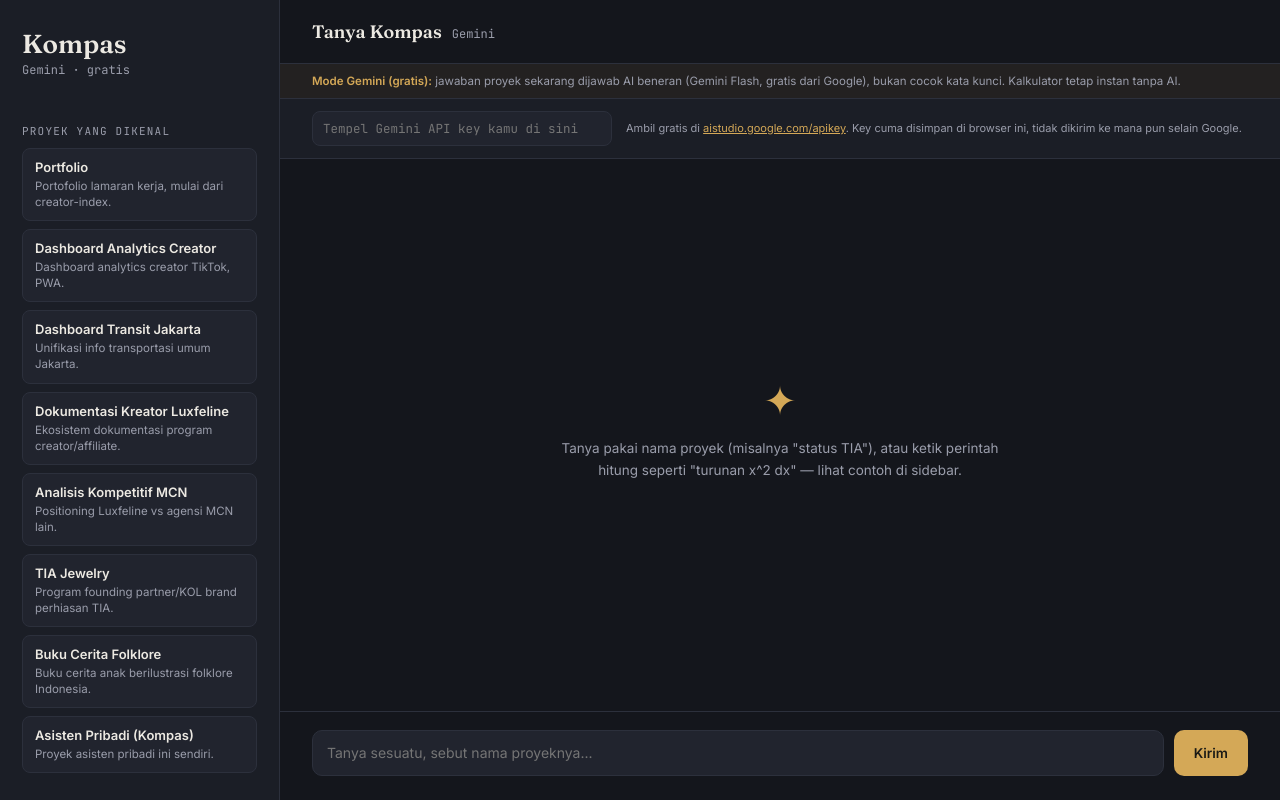
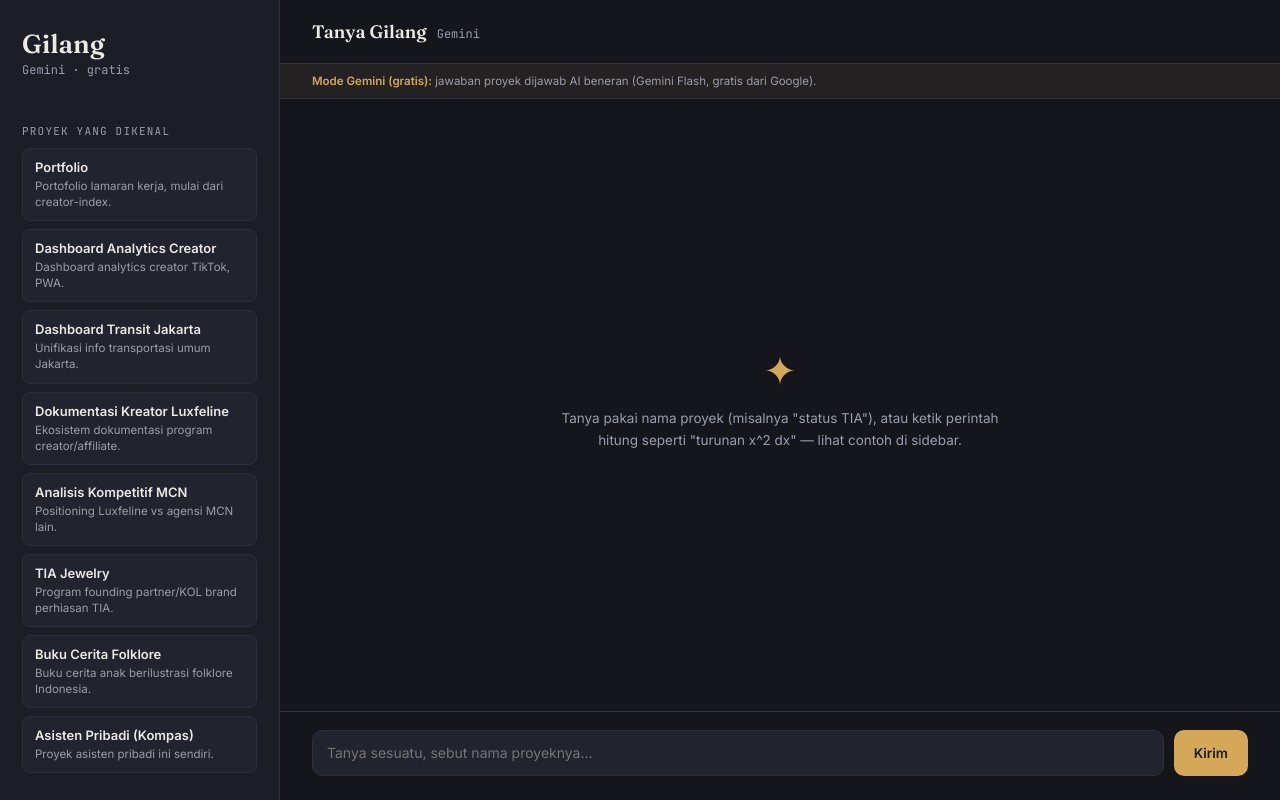
Before and after one commit to Jester-GE/Gilang-Digital-AI, a website: page index.html in a window 1280 px wide. Drawn offline with nearby package versions, Linux system fonts and the light colour scheme.

Commit message:
Update HTML title and modify chat interface

```diff
--- a/index.html
+++ b/index.html
@@ -3,7 +3,7 @@
 <head>
 <meta charset="UTF-8">
 <meta name="viewport" content="width=device-width, initial-scale=1.0">
-<title>DiGi - Digital Gilang</title>
+<title>DiGi- Digital Gilang</title>
 <link rel="preconnect" href="https://fonts.googleapis.com">
 <link href="https://fonts.googleapis.com/css2?family=Fraunces:opsz,wght@9..144,400;9..144,600&family=Inter:wght@400;500;600&family=JetBrains+Mono:wght@400;500&display=swap" rel="stylesheet">
 <script src="https://cdnjs.cloudflare.com/ajax/libs/mathjs/12.4.2/math.min.js"></script>
@@ -112,28 +112,6 @@
   #chat-header h1{ font-family:'Fraunces',serif; font-size:18px; font-weight:600; margin:0; }
   #chat-header span{ font-size:12px; color:var(--text-dim); font-family:'JetBrains Mono',monospace; }
 
-  #key-row{
-    padding:12px 32px;
-    border-bottom:1px solid var(--line);
-    display:flex;
-    align-items:center;
-    gap:14px;
-    background:var(--panel);
-  }
-  #api-key{
-    background:var(--panel-2);
-    border:1px solid var(--line);
-    border-radius:8px;
-    color:var(--text);
-    font-family:'JetBrains Mono',monospace;
-    font-size:12.5px;
-    padding:8px 10px;
-    width:300px;
-  }
-  #api-key:focus{ outline:none; border-color:var(--gold); }
-  #key-hint{ font-size:11px; color:var(--text-dim); line-height:1.4; }
-  #key-hint a{ color:var(--gold); }
-
   #mode-banner{
     padding:10px 32px;
     background:rgba(212,168,87,0.08);
@@ -220,7 +198,7 @@
 <body>
 
 <div id="sidebar">
-  <p class="brand">Kompas</p>
+  <p class="brand">Gilang</p>
   <p class="brand-sub">Gemini · gratis</p>
 
   <div class="section-label">Proyek yang dikenal</div>
@@ -236,17 +214,12 @@
 
 <div id="main">
   <div id="chat-header">
-    <h1>Tanya Kompas</h1>
+    <h1>Tanya Gilang</h1>
     <span>Gemini</span>
   </div>
 
   <div id="mode-banner">
-    <b>Mode Gemini (gratis):</b> jawaban proyek sekarang dijawab AI beneran (Gemini Flash, gratis dari Google), bukan cocok kata kunci. Kalkulator tetap instan tanpa AI.
-  </div>
-
-  <div id="key-row">
-    <input id="api-key" type="password" placeholder="Tempel Gemini API key kamu di sini">
-    <span id="key-hint">Ambil gratis di <a href="https://aistudio.google.com/apikey" target="_blank">aistudio.google.com/apikey</a>. Key cuma disimpan di browser ini, tidak dikirim ke mana pun selain Google.</span>
+    <b>Mode Gemini (gratis):</b> jawaban proyek dijawab AI beneran (Gemini Flash, gratis dari Google).
   </div>
 
   <div id="messages">
@@ -435,6 +408,14 @@
 // SYSTEM_PROMPT di atas sebagai konteks.
 // ---------------------------------------------------------------
 const GEMINI_MODEL = "gemini-3.6-flash"; // cek ai.google.dev/gemini-api/docs/latest-model kalau ini sudah diganti Google lagi
+
+// !! PERINGATAN !!
+// Key di bawah ini akan terlihat oleh SIAPA PUN yang buka "View Page Source"
+// di situs ini, karena ini kode client-side, bukan disembunyikan di server.
+// Ini keputusan sadar: dipilih karena Gemini gratis (bukan biaya per pemakaian)
+// dan situsnya cuma untuk lingkup kecil. Kalau nanti mau disembunyikan dari
+// publik, satu-satunya cara adalah lewat backend/proxy.
+const GEMINI_API_KEY = "TARUH_API_KEY_GEMINI_KAMU_DI_SINI";
 let geminiHistory = []; // format Gemini: {role: 'user'|'model', parts: [{text}]}
 
 async function askGemini(apiKey, message){
@@ -476,7 +457,6 @@
 const messagesEl = document.getElementById('messages');
 const inputEl = document.getElementById('input');
 const sendBtn = document.getElementById('send-btn');
-const apiKeyEl = document.getElementById('api-key');
 const projectListEl = document.getElementById('project-list');
 let emptyStateEl = document.getElementById('empty-state');
 
@@ -530,10 +510,9 @@
     return;
   }
 
-  // Bukan perintah kalkulator, lempar ke Gemini.
-  const apiKey = apiKeyEl.value.trim();
-  if(!apiKey){
-    addMessage('assistant', 'Masukkan dulu Gemini API key kamu di kotak atas (gratis di aistudio.google.com/apikey) supaya aku bisa jawab pertanyaan di luar kalkulator.');
+  // Bukan perintah kalkulator, lempar ke Gemini pakai key yang sudah ditulis di kode.
+  if(!GEMINI_API_KEY || GEMINI_API_KEY === "TARUH_API_KEY_GEMINI_KAMU_DI_SINI"){
+    addMessage('assistant', 'Belum ada Gemini API key di kode (ganti GEMINI_API_KEY di bagian atas script).');
     return;
   }
 
@@ -541,7 +520,7 @@
   const thinkingEl = addMessage('assistant', 'Kompas sedang berpikir...');
 
   try{
-    const reply = await askGemini(apiKey, text);
+    const reply = await askGemini(GEMINI_API_KEY, text);
     thinkingEl.remove();
     addMessage('assistant', reply);
   }catch(err){
```
